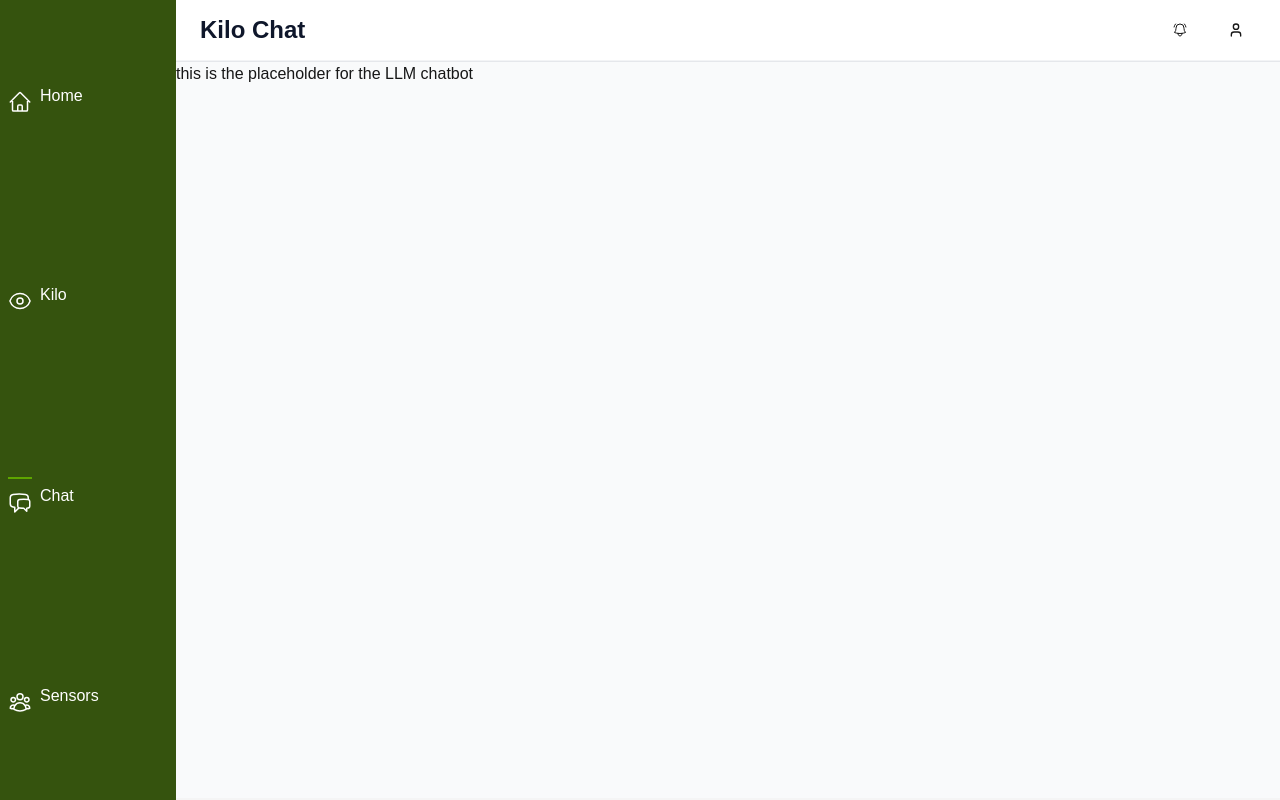
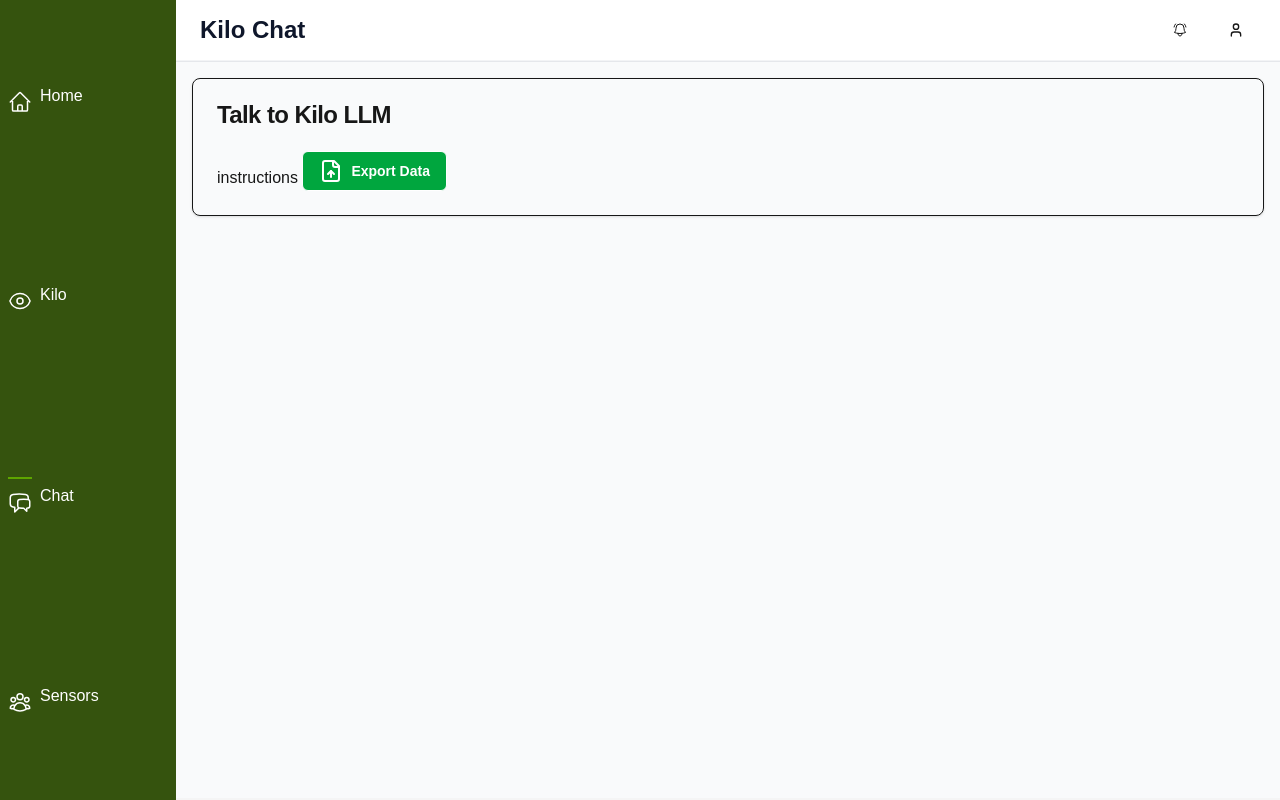
Before and after one commit to PurpleMaia/kilo-dashboard, a Next.js app: page /dashboard/chat in a window 1280 px wide. Built offline with nearby package versions, Linux system fonts and the light colour scheme.

Commit message:
made base button to export data

```diff
--- /dev/null
+++ b/src/app/dashboard/chat/components/ExportData.tsx
@@ -0,0 +1,16 @@
+import { Button } from "@/app/ui/button";
+import { FileUp } from "lucide-react";
+
+export default function ExportDataButton() {
+
+
+    return (
+        <>
+            <Button variant={"outline"} className="bg-green-600 text-white font-bold bordershadow-md"
+
+            >
+                <FileUp className="!w-6 !h-6"/> Export Data
+            </Button>
+        </>
+    )
+}
--- a/src/app/dashboard/chat/page.tsx
+++ b/src/app/dashboard/chat/page.tsx
@@ -1,9 +1,23 @@
+import { Card, CardContent, CardHeader, CardTitle } from "@/app/ui/card";
+import ExportDataButton from "./components/ExportData";
 
 export default function Chat() {
 
     return (
         <>
-            this is the placeholder for the LLM chatbot
+            <div className="p-4">
+                <Card>
+                    <CardHeader>
+                        <CardTitle>
+                            Talk to Kilo LLM
+                        </CardTitle>
+                    </CardHeader>
+
+                    <CardContent>
+                        instructions <ExportDataButton />
+                    </CardContent>
+                </Card>
+            </div>
         </>
     )
 }
```
